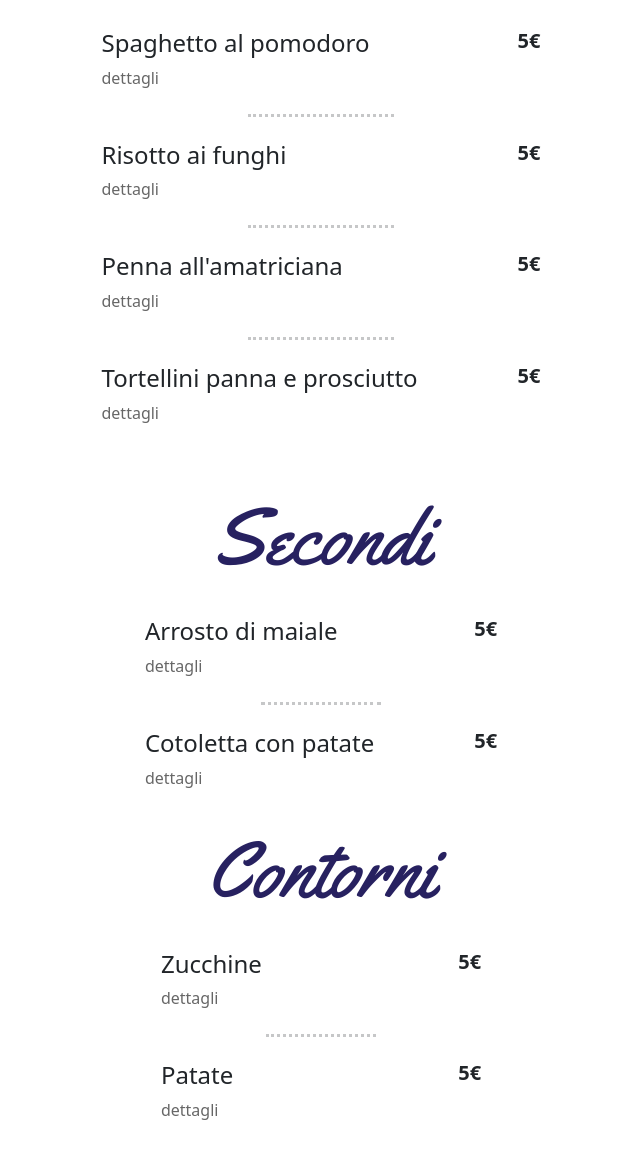
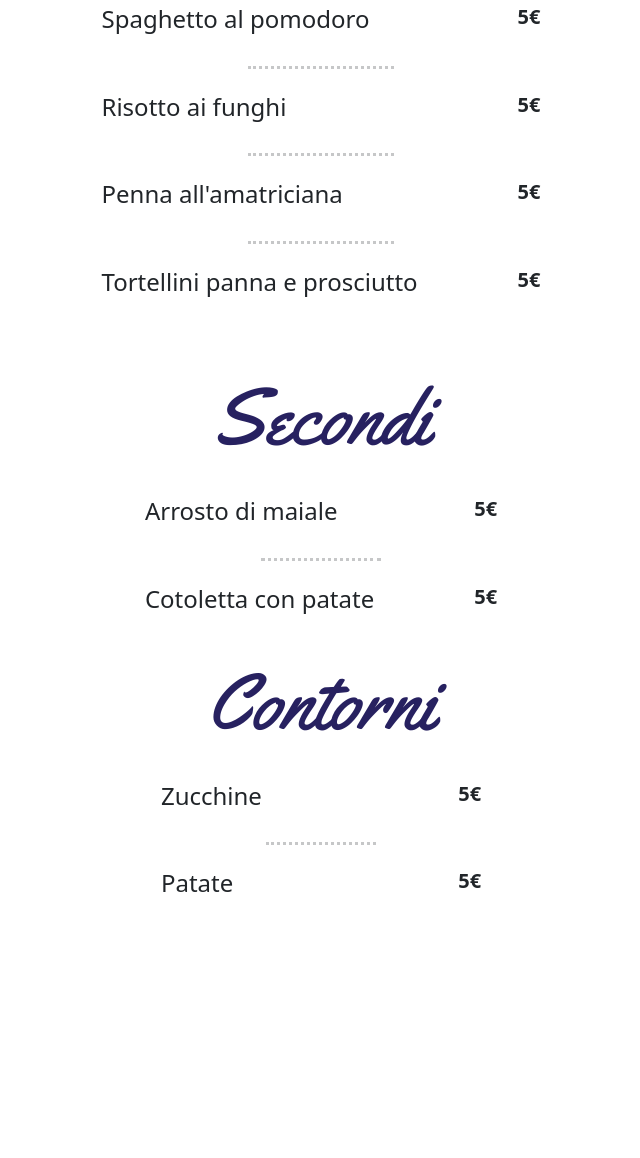
Before and after one commit to giuliarappo/Sombre-menu, a plain HTML site: page index.html in a window 1280 px wide. Shown: the part 512-1670 px from the top of the page, without its empty margins (319-959 px from the left). After the commit the page ends 1458 px from the top, so only its background shows below. Drawn offline with nearby package versions, Linux system fonts and the light colour scheme; files whose address does not match are found by name.

Commit message:
nasconde dettagli

```diff
--- a/app.js
+++ b/app.js
@@ -55,6 +55,9 @@ function visualizzaMenu() {
         htmlElementPiatto.innerText = contorni[index].piatto;
         htmlElementPrezzo.innerText = contorni[index].prezzo;
     }
+
+    // nasconde dettagli
+    $(".dettagli").css("display", "none");
 }
 
 
--- a/index.html
+++ b/index.html
@@ -24,7 +24,7 @@
                     <h4 class="antipasto" id="antipasto1"></h4>
                     <h5><strong class="prezzoAntipasto"></strong></h5>
                 </div>
-                <p class="mb-0">dettagli</p>
+                <p class="dettagli dettagli mb-0">dettagli</p>
             </div>
         </div>
         <div class="primi m-3">
@@ -34,7 +34,7 @@
                     <h4 class="primo" id="antipasto1"></h4>
                     <h5><strong class="prezzoPrimo"></strong></h5>
                 </div>
-                <p class="mb-0">dettagli</p>
+                <p class="dettagli mb-0">dettagli</p>
             </div>
             <hr>
             <div class="schede px-4 py-2">
@@ -42,7 +42,7 @@
                     <h4 class="primo" id="antipasto1"></h4>
                     <h5><strong class="prezzoPrimo"></strong></h5>
                 </div>
-                <p class="mb-0">dettagli</p>
+                <p class="dettagli mb-0">dettagli</p>
             </div>
             <hr>
             <div class="schede px-4 py-2">
@@ -50,7 +50,7 @@
                     <h4 class="primo" id="antipasto1"></h4>
                     <h5><strong class="prezzoPrimo"></strong></h5>
                 </div>
-                <p class="mb-0">dettagli</p>
+                <p class="dettagli mb-0">dettagli</p>
             </div>
             <hr>
             <div class="schede px-4 py-2">
@@ -58,7 +58,7 @@
                     <h4 class="primo" id="antipasto1"></h4>
                     <h5><strong class="prezzoPrimo"></strong></h5>
                 </div>
-                <p class="mb-0">dettagli</p>
+                <p class="dettagli mb-0">dettagli</p>
             </div>
         </div>
         <div class="secondi m-3">
@@ -68,7 +68,7 @@
                     <h4 class="secondo" id="antipasto1"></h4>
                     <h5><strong class="prezzoSecondo"></strong></h5>
                 </div>
-                <p class="mb-0">dettagli</p>
+                <p class="dettagli mb-0">dettagli</p>
             </div>
             <hr>
             <div class="schede px-4 py-2">
@@ -76,7 +76,7 @@
                     <h4 class="secondo" id="antipasto1"></h4>
                     <h5><strong class="prezzoSecondo"></strong></h5>
                 </div>
-                <p class="mb-0">dettagli</p>
+                <p class="dettagli mb-0">dettagli</p>
             </div>
         <div class="contorni m-3">
             <h1 class="text-center display-1 m-4">Contorni</h1>
@@ -85,7 +85,7 @@
                     <h4 class="contorno" id="antipasto1"></h4>
                     <h5><strong class="prezzoContorno"></strong></h5>
                 </div>
-                <p class="mb-0">dettagli</p>
+                <p class="dettagli mb-0">dettagli</p>
             </div>
             <hr>
             <div class="schede px-4 py-2">
@@ -93,7 +93,7 @@
                     <h4 class="contorno" id="antipasto1"></h4>
                     <h5><strong class="prezzoContorno"></strong></h5>
                 </div>
-                <p class="mb-0">dettagli</p>
+                <p class="dettagli mb-0">dettagli</p>
             </div>
         </div>
     </div>
```
